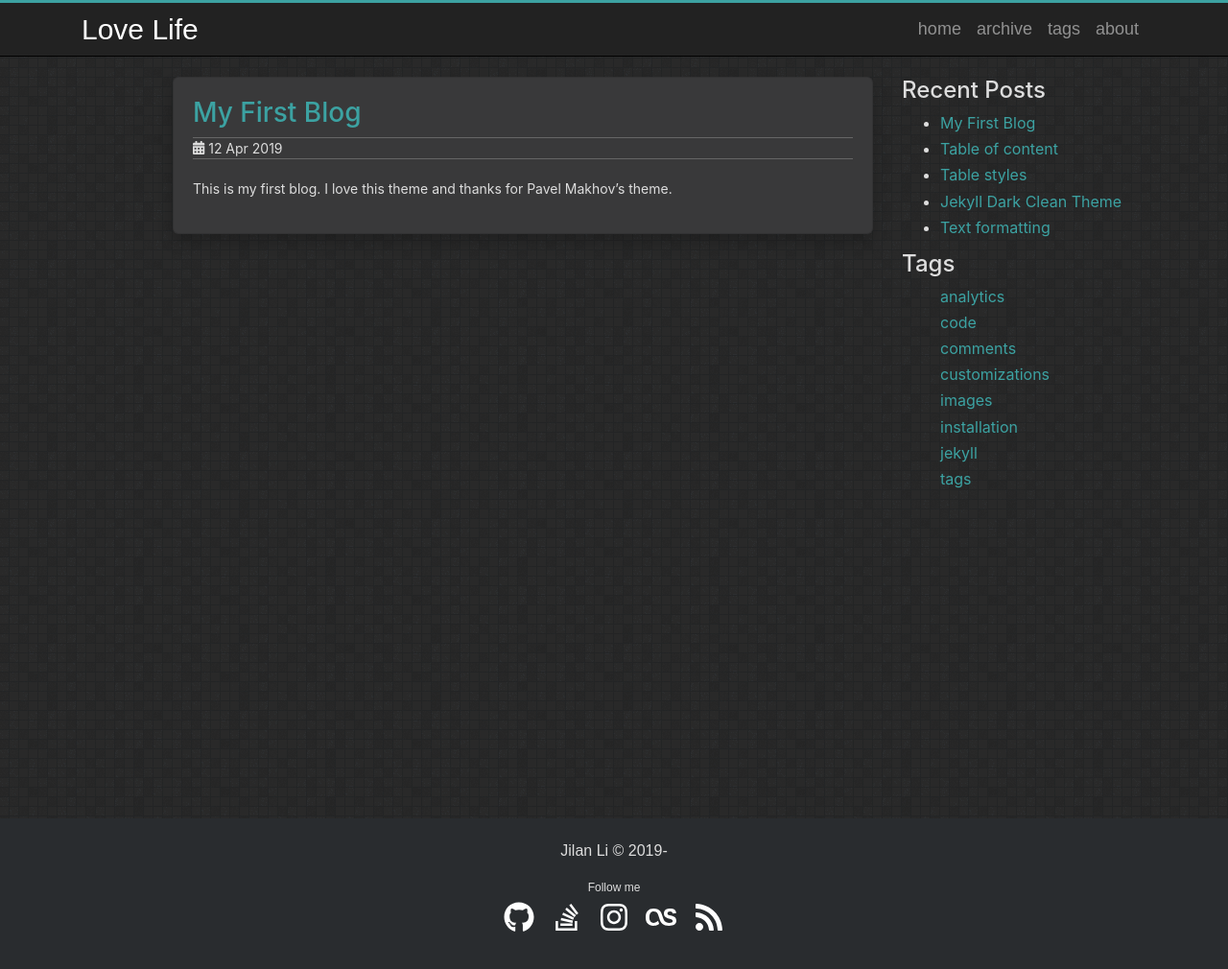
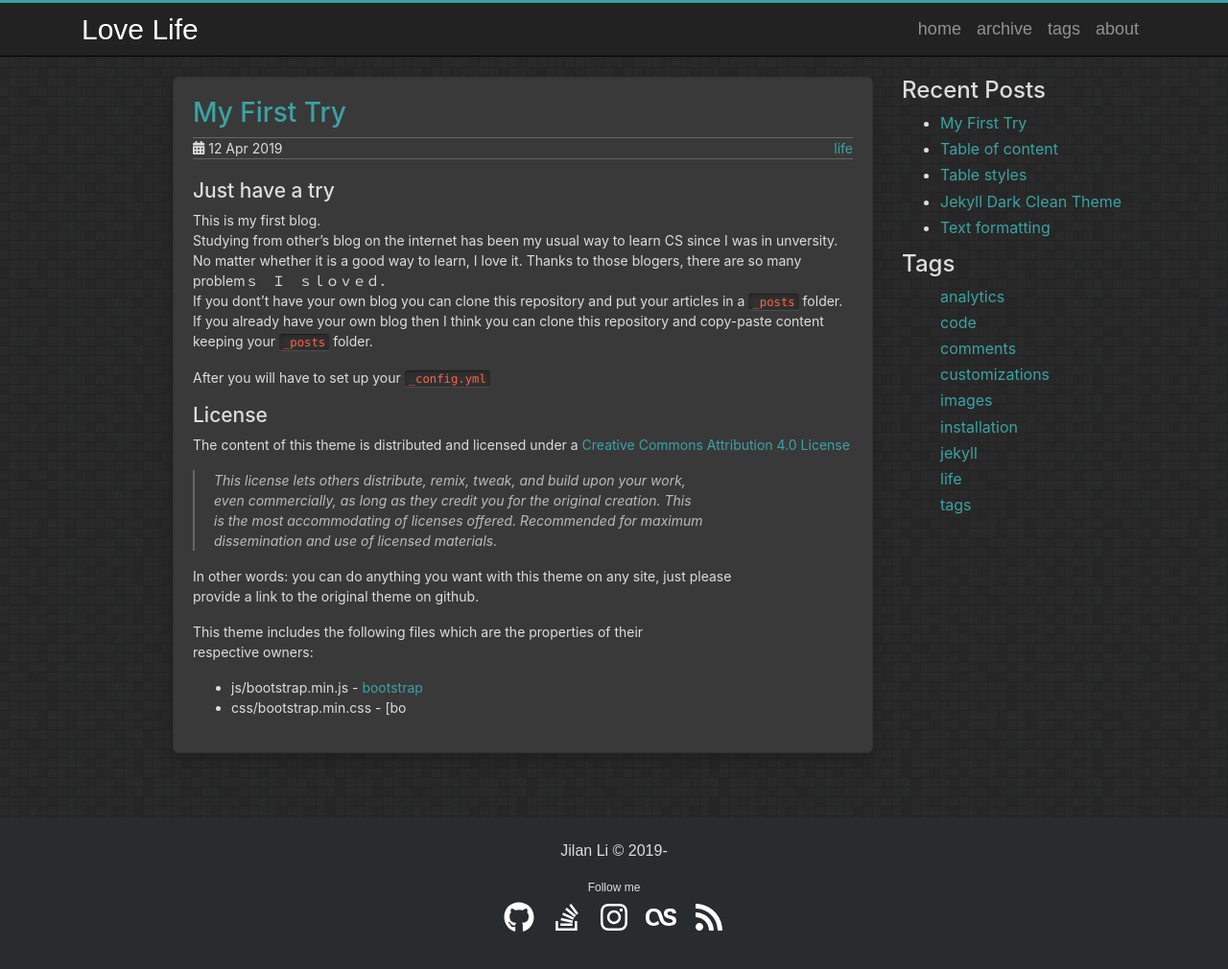
Before and after one commit to Jilanli/Jilanli.github.io, a Jekyll site: the page built from _posts/2019-04-12-my-first-blog.md, in a window 1280 px wide and 1035 px high. Shown: the top 1010 px of the window at 96% size. Built offline with Jekyll 4.4.1, drawn with Linux system fonts in a browser that asks for light colours; our own code applies the rules of GitHub Pages for plain Markdown files.

Commit message:
Update 2019-04-12-my-first-blog.md

```diff
--- a/_posts/2019-04-12-my-first-blog.md
+++ b/_posts/2019-04-12-my-first-blog.md
@@ -1 +1,36 @@
-This is my first blog. I love this theme and thanks for Pavel Makhov's theme.
+---
+layout: post
+title: "My First Try"
+date: 2019-04-12 16:25:06
+description: Here I'll share something about my life
+tags:
+ - life
+---
+
+## Just have a try
+
+This is my first blog.
+Studying from other's blog on the internet has been my usual way to learn CS since I was in unversity.
+No matter whether it is a good way to learn, I love it. Thanks to those blogers, there are so many　problemｓ　Ｉ　ｓｌｏｖｅｄ．
+If you dont't have your own blog you can clone this repository and put your articles in a `_posts` folder.
+If you already have your own blog then I think you can clone this repository and copy-paste content keeping your `_posts` folder.
+
+After you will have to set up your `_config.yml`
+
+## License
+
+The content of this theme is distributed and licensed under a [Creative Commons Attribution 4.0 License](https://creativecommons.org/licenses/by/4.0/legalcode)
+
+> This license lets others distribute, remix, tweak, and build upon your work,
+> even commercially, as long as they credit you for the original creation. This
+> is the most accommodating of licenses offered. Recommended for maximum
+> dissemination and use of licensed materials.
+
+In other words: you can do anything you want with this theme on any site, just please
+provide a link to the original theme on github.
+
+This theme includes the following files which are the properties of their
+respective owners:
+
+* js/bootstrap.min.js - [bootstrap](http://getbootstrap.com)
+* css/bootstrap.min.css - [bo
```
